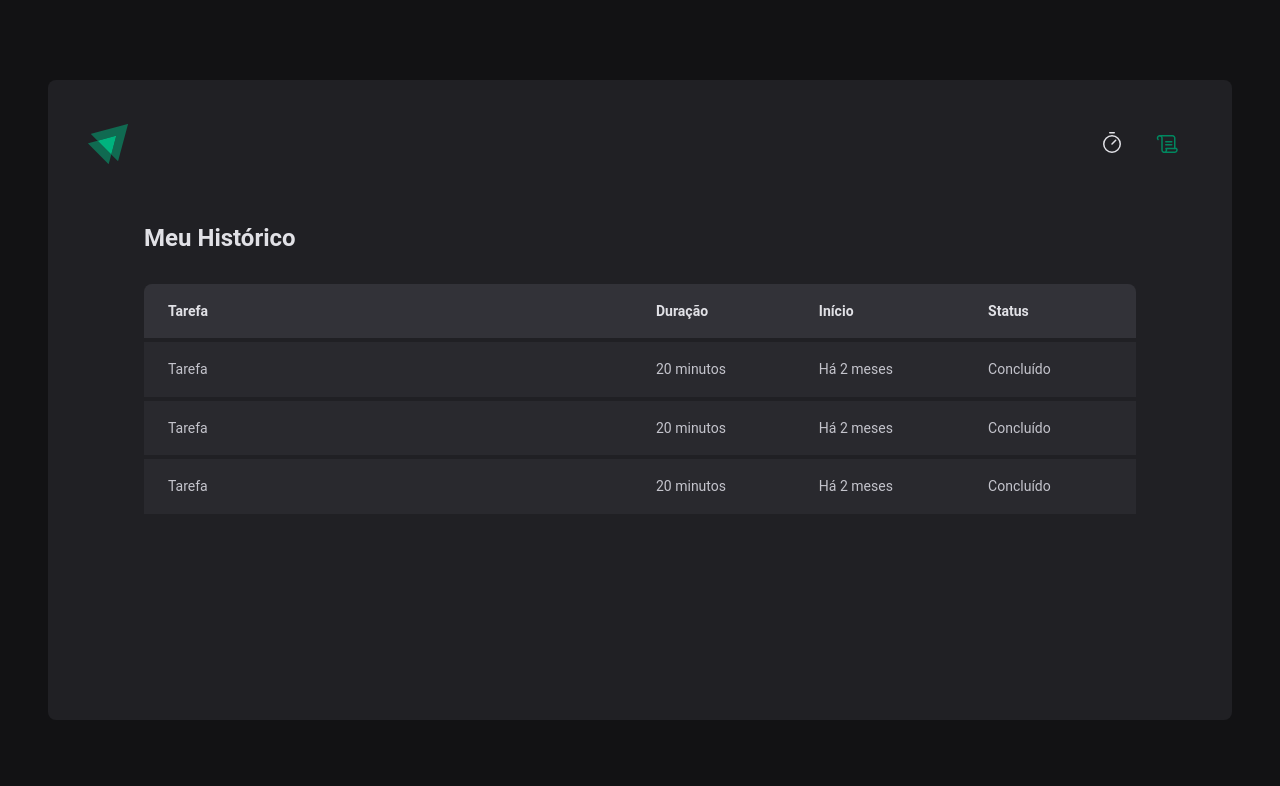
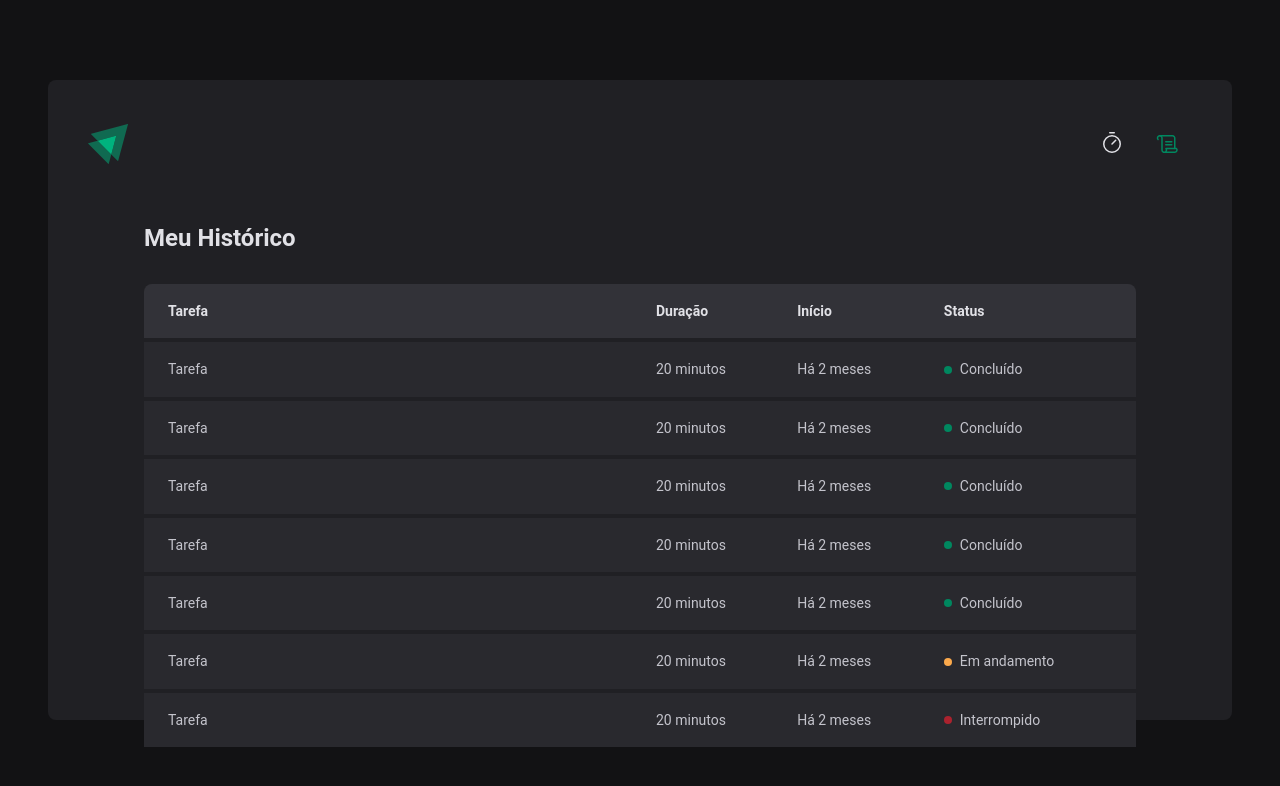
Before and after one commit to sidneifjr/Ignite-Timer, a React (Vite) app: page /history in a window 1280 px wide. Shown: the top 786 px of the page. Built offline with nearby package versions, Linux system fonts and the light colour scheme.

Commit message:
Adds the Status component, to History

```diff
--- a/src/pages/History/index.tsx
+++ b/src/pages/History/index.tsx
@@ -1,4 +1,4 @@
-import { HistoryContainer, HistoryList } from './styles'
+import { HistoryContainer, HistoryList, Status } from './styles'
 
 export function History() {
   return (
@@ -21,21 +21,63 @@ export function History() {
               <td>Tarefa</td>
               <td>20 minutos</td>
               <td>Há 2 meses</td>
-              <td>Concluído</td>
+              <td>
+                <Status statusColor="green">Concluído</Status>
+              </td>
             </tr>
 
             <tr>
               <td>Tarefa</td>
               <td>20 minutos</td>
               <td>Há 2 meses</td>
-              <td>Concluído</td>
+              <td>
+                <Status statusColor="green">Concluído</Status>
+              </td>
             </tr>
 
             <tr>
               <td>Tarefa</td>
               <td>20 minutos</td>
               <td>Há 2 meses</td>
-              <td>Concluído</td>
+              <td>
+                <Status statusColor="green">Concluído</Status>
+              </td>
+            </tr>
+
+            <tr>
+              <td>Tarefa</td>
+              <td>20 minutos</td>
+              <td>Há 2 meses</td>
+              <td>
+                <Status statusColor="green">Concluído</Status>
+              </td>
+            </tr>
+
+            <tr>
+              <td>Tarefa</td>
+              <td>20 minutos</td>
+              <td>Há 2 meses</td>
+              <td>
+                <Status statusColor="green">Concluído</Status>
+              </td>
+            </tr>
+
+            <tr>
+              <td>Tarefa</td>
+              <td>20 minutos</td>
+              <td>Há 2 meses</td>
+              <td>
+                <Status statusColor="yellow">Em andamento</Status>
+              </td>
+            </tr>
+
+            <tr>
+              <td>Tarefa</td>
+              <td>20 minutos</td>
+              <td>Há 2 meses</td>
+              <td>
+                <Status statusColor="red">Interrompido</Status>
+              </td>
             </tr>
           </tbody>
         </table>
--- a/src/pages/History/styles.ts
+++ b/src/pages/History/styles.ts
@@ -60,3 +60,42 @@ export const HistoryList = styled.div`
     }
   }
 `
+
+/**
+ * 1) Mapeando cada cor com um RGB correspondente.
+ *
+ * 2) Ao criar esse objeto, o TypeScript lê o mesmo e entende que podemos ter uma chave "yellow", "green" e "red".
+ *
+ * - O valor dessas propriedades é um texto, que seria passível de mudança.
+ *
+ * - Assim, precisamos dizer ao TypeScript que o texto SEMPRE será um desses três e que não pode mudar.
+ *
+ * - Então, passamos o "as const", o que torna os valores da varíavel "read-only" e associa as chaves diretamente com seus valores.
+ *
+ * - Ou seja, 'yellow' SEMPRE será correspondente a 'yellow-500', etc.
+ */
+const STATUS_COLORS = {
+  yellow: 'yellow-500',
+  green: 'green-500',
+  red: 'red-500',
+  // gray: 'gray-500',
+} as const
+
+interface StatusProps {
+  // "As cores disponíveis são as chaves (keys) desse objeto acima".
+  statusColor: keyof typeof STATUS_COLORS
+}
+
+export const Status = styled.span<StatusProps>`
+  display: flex;
+  align-items: center;
+  gap: 0.5rem;
+
+  &::before {
+    content: '';
+    width: 0.5rem;
+    height: 0.5rem;
+    border-radius: 50%;
+    background: ${(props) => props.theme[STATUS_COLORS[props.statusColor]]};
+  }
+`
```
